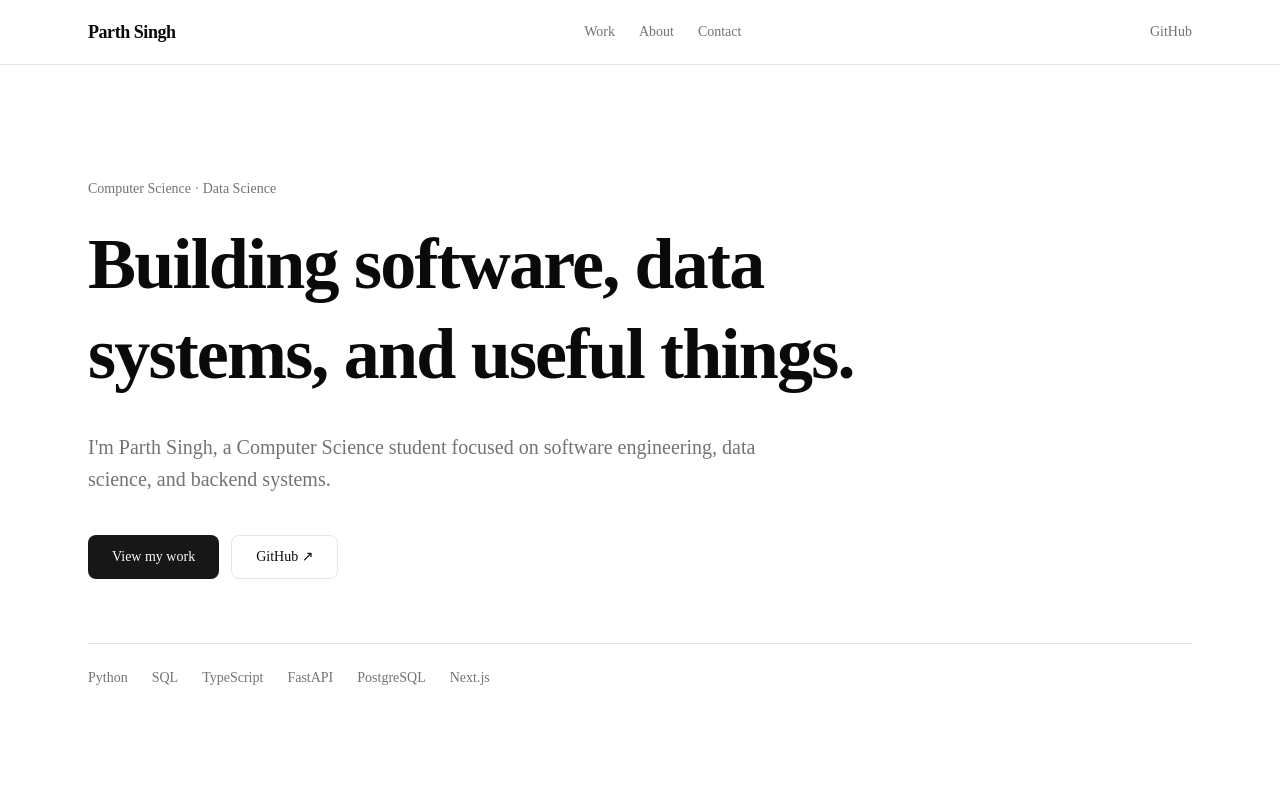
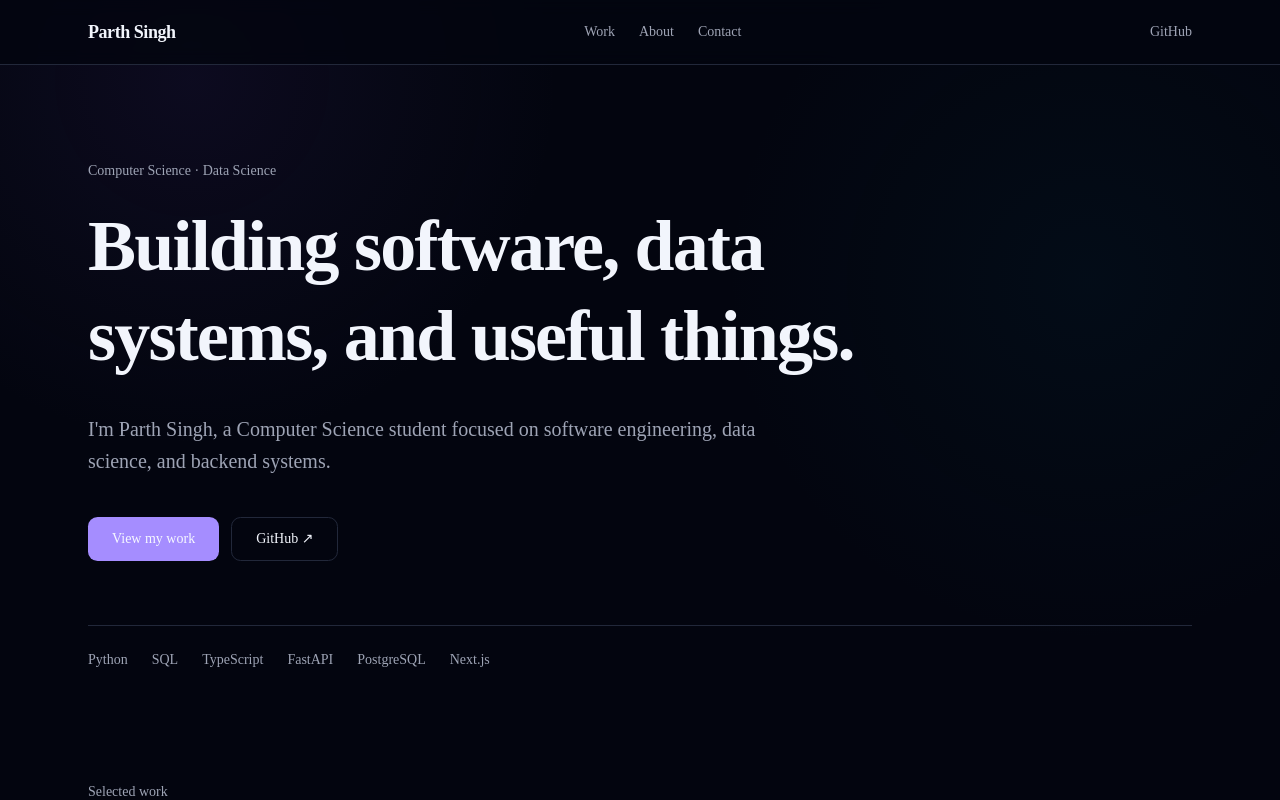
Before and after one commit to parthsingh23/portfolio, a Next.js app: page / in a window 1280 px wide. Shown: the top 800 px of the page. Built offline with nearby package versions, Linux system fonts and the light colour scheme.

Commit message:
style: polish portfolio theme and section spacing

```diff
--- a/app/globals.css
+++ b/app/globals.css
@@ -49,82 +49,78 @@
 }
 
 :root {
-  --background: oklch(1 0 0);
-  --foreground: oklch(0.145 0 0);
-  --card: oklch(1 0 0);
-  --card-foreground: oklch(0.145 0 0);
-  --popover: oklch(1 0 0);
-  --popover-foreground: oklch(0.145 0 0);
-  --primary: oklch(0.205 0 0);
-  --primary-foreground: oklch(0.985 0 0);
-  --secondary: oklch(0.97 0 0);
-  --secondary-foreground: oklch(0.205 0 0);
-  --muted: oklch(0.97 0 0);
-  --muted-foreground: oklch(0.556 0 0);
-  --accent: oklch(0.97 0 0);
-  --accent-foreground: oklch(0.205 0 0);
-  --destructive: oklch(0.577 0.245 27.325);
-  --border: oklch(0.922 0 0);
-  --input: oklch(0.922 0 0);
-  --ring: oklch(0.708 0 0);
-  --chart-1: oklch(0.87 0 0);
-  --chart-2: oklch(0.556 0 0);
-  --chart-3: oklch(0.439 0 0);
-  --chart-4: oklch(0.371 0 0);
-  --chart-5: oklch(0.269 0 0);
-  --radius: 0.625rem;
-  --sidebar: oklch(0.985 0 0);
-  --sidebar-foreground: oklch(0.145 0 0);
-  --sidebar-primary: oklch(0.205 0 0);
-  --sidebar-primary-foreground: oklch(0.985 0 0);
-  --sidebar-accent: oklch(0.97 0 0);
-  --sidebar-accent-foreground: oklch(0.205 0 0);
-  --sidebar-border: oklch(0.922 0 0);
-  --sidebar-ring: oklch(0.708 0 0);
-}
+  --background: oklch(0.12 0.025 270);
+  --foreground: oklch(0.97 0.01 270);
 
-.dark {
-  --background: oklch(0.145 0 0);
-  --foreground: oklch(0.985 0 0);
-  --card: oklch(0.205 0 0);
-  --card-foreground: oklch(0.985 0 0);
-  --popover: oklch(0.205 0 0);
-  --popover-foreground: oklch(0.985 0 0);
-  --primary: oklch(0.922 0 0);
-  --primary-foreground: oklch(0.205 0 0);
-  --secondary: oklch(0.269 0 0);
-  --secondary-foreground: oklch(0.985 0 0);
-  --muted: oklch(0.269 0 0);
-  --muted-foreground: oklch(0.708 0 0);
-  --accent: oklch(0.269 0 0);
-  --accent-foreground: oklch(0.985 0 0);
-  --destructive: oklch(0.704 0.191 22.216);
-  --border: oklch(1 0 0 / 10%);
-  --input: oklch(1 0 0 / 15%);
-  --ring: oklch(0.556 0 0);
-  --chart-1: oklch(0.87 0 0);
-  --chart-2: oklch(0.556 0 0);
-  --chart-3: oklch(0.439 0 0);
-  --chart-4: oklch(0.371 0 0);
-  --chart-5: oklch(0.269 0 0);
-  --sidebar: oklch(0.205 0 0);
-  --sidebar-foreground: oklch(0.985 0 0);
-  --sidebar-primary: oklch(0.488 0.243 264.376);
-  --sidebar-primary-foreground: oklch(0.985 0 0);
-  --sidebar-accent: oklch(0.269 0 0);
-  --sidebar-accent-foreground: oklch(0.985 0 0);
-  --sidebar-border: oklch(1 0 0 / 10%);
-  --sidebar-ring: oklch(0.556 0 0);
+  --card: oklch(0.16 0.03 270);
+  --card-foreground: oklch(0.97 0.01 270);
+
+  --popover: oklch(0.16 0.03 270);
+  --popover-foreground: oklch(0.97 0.01 270);
+
+  --primary: oklch(0.72 0.18 290);
+  --primary-foreground: oklch(0.98 0.01 270);
+
+  --secondary: oklch(0.21 0.04 270);
+  --secondary-foreground: oklch(0.95 0.01 270);
+
+  --muted: oklch(0.19 0.03 270);
+  --muted-foreground: oklch(0.72 0.025 270);
+
+  --accent: oklch(0.22 0.05 220);
+  --accent-foreground: oklch(0.96 0.01 270);
+
+  --destructive: oklch(0.65 0.2 25);
+
+  --border: oklch(0.28 0.035 270);
+  --input: oklch(0.28 0.035 270);
+  --ring: oklch(0.72 0.18 290);
+
+  --chart-1: oklch(0.72 0.18 290);
+  --chart-2: oklch(0.72 0.15 220);
+  --chart-3: oklch(0.7 0.16 170);
+  --chart-4: oklch(0.75 0.16 330);
+  --chart-5: oklch(0.7 0.15 80);
+
+  --radius: 0.75rem;
+
+  --sidebar: oklch(0.14 0.025 270);
+  --sidebar-foreground: oklch(0.97 0.01 270);
+  --sidebar-primary: oklch(0.72 0.18 290);
+  --sidebar-primary-foreground: oklch(0.98 0.01 270);
+  --sidebar-accent: oklch(0.21 0.04 270);
+  --sidebar-accent-foreground: oklch(0.96 0.01 270);
+  --sidebar-border: oklch(0.28 0.035 270);
+  --sidebar-ring: oklch(0.72 0.18 290);
 }
 
 @layer base {
   * {
     @apply border-border outline-ring/50;
   }
+
+  html {
+    @apply font-sans scroll-smooth;
+  }
+
   body {
     @apply bg-background text-foreground;
+    background-image:
+      radial-gradient(
+        circle at 15% 10%,
+        oklch(0.35 0.12 290 / 0.16),
+        transparent 28%
+      ),
+      radial-gradient(
+        circle at 85% 35%,
+        oklch(0.35 0.1 220 / 0.1),
+        transparent 30%
+      );
+    background-attachment: fixed;
   }
-  html {
-    @apply font-sans;
+
+  ::selection {
+    background: oklch(0.72 0.18 290 / 0.35);
+    color: oklch(0.98 0.01 270);
   }
 }
--- a/components/sections/about.tsx
+++ b/components/sections/about.tsx
@@ -2,7 +2,10 @@ import { skillGroups } from "@/data/skills";
 
 export function About() {
   return (
-    <section id="about" className="scroll-mt-24 py-24 md:py-32">
+    <section
+      id="about"
+      className="scroll-mt-24 border-b border-border py-16 md:py-20"
+    >
       <div className="grid gap-12 md:grid-cols-[1fr_2fr]">
         <div>
           <p className="text-sm font-medium text-muted-foreground">About me</p>
--- a/components/sections/contact.tsx
+++ b/components/sections/contact.tsx
@@ -2,7 +2,10 @@ import Link from "next/link";
 
 export function Contact() {
   return (
-    <section id="contact" className="scroll-mt-24 py-24 md:py-32">
+    <section
+      id="contact"
+      className="scroll-mt-24 border-b border-border py-16 md:py-20"
+    >
       <div className="grid gap-12 md:grid-cols-2">
         <div>
           <p className="text-sm font-medium text-muted-foreground">Contact</p>
--- a/components/sections/hero.tsx
+++ b/components/sections/hero.tsx
@@ -11,7 +11,7 @@ const technologies = [
 
 export function Hero() {
   return (
-    <section className="flex min-h-[calc(100vh-4rem)] items-center py-16 md:py-24">
+    <section className="flex min-h-[80vh] items-center py-16 md:py-24">
       <div className="w-full">
         <p className="mb-5 text-sm font-medium text-muted-foreground">
           Computer Science · Data Science
--- a/components/sections/projects.tsx
+++ b/components/sections/projects.tsx
@@ -5,7 +5,10 @@ export function Projects() {
   const featuredProjects = projects.filter((project) => project.featured);
 
   return (
-    <section id="work" className="scroll-mt-24 py-24 md:py-32">
+    <section
+      id="work"
+      className="scroll-mt-24 pt-4 pb-6 md:pt-4 md:pb-8"
+    >
       <div className="mb-12">
         <p className="text-sm font-medium text-muted-foreground">
           Selected work
```
